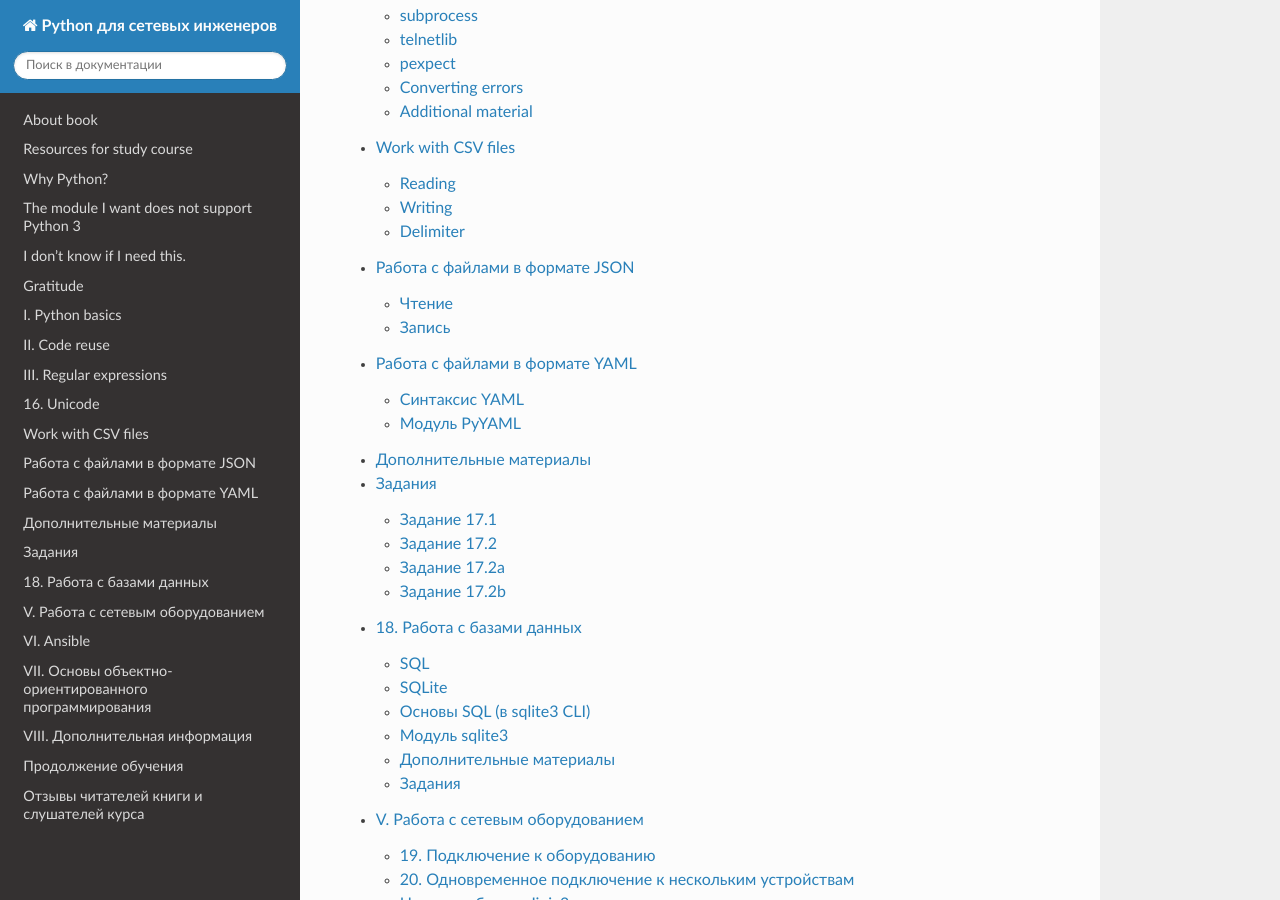
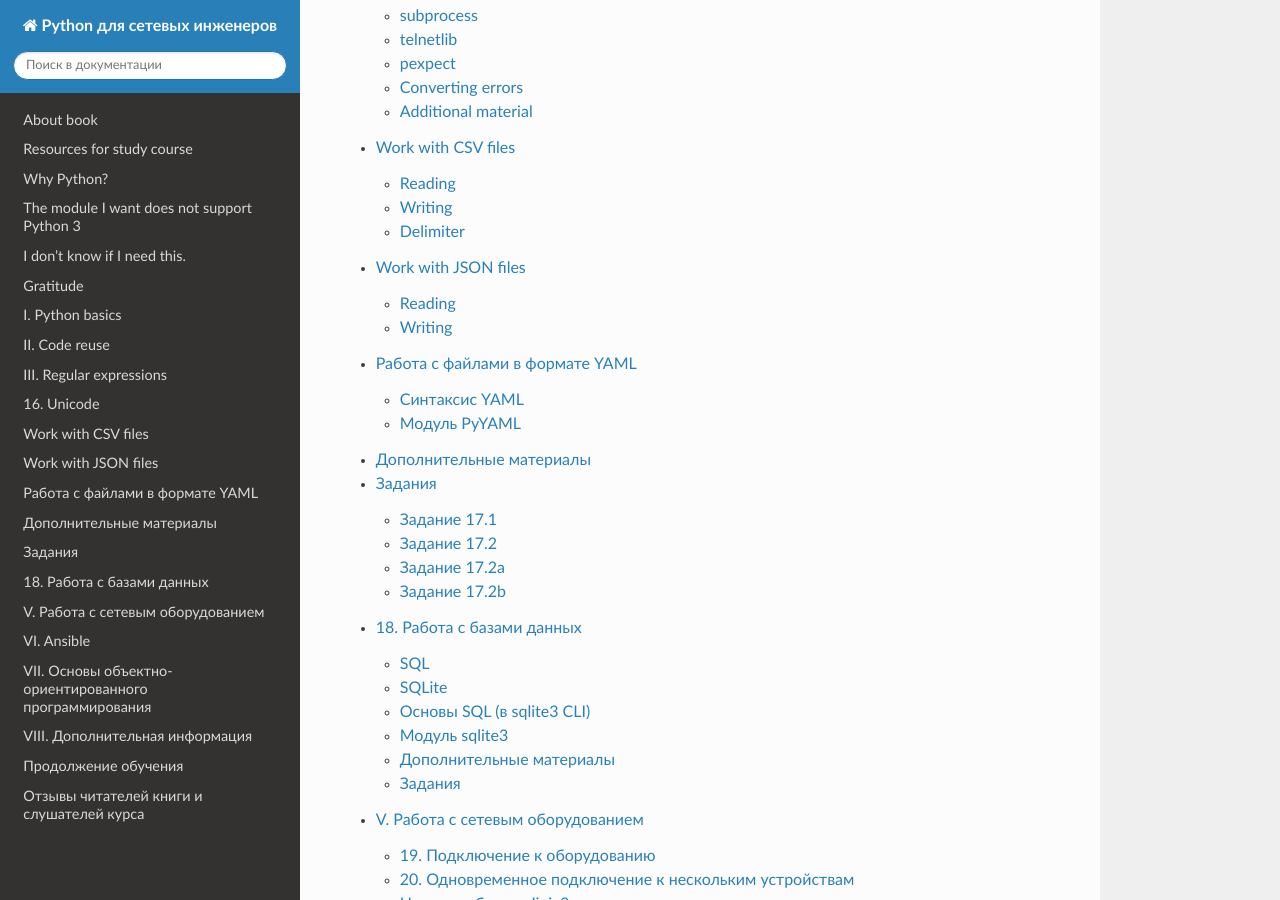
Before and after one commit to Aidar5/nattoeng, a Sphinx documentation site: the page built from docs/source/index.rst, in a window 1280 px wide and 900 px high, scrolled down 1780 px. Built offline with Sphinx 7.4.7 and the Read the Docs theme 2.0.0, drawn with Linux system fonts in a browser that asks for light colours; pages that are not in the unit, such as notebooks, are missing from menus; part of the change alters nothing that is shown.

Commit message:
Update 2_json.rst

```diff
--- a/docs/source/book/17_serialization/2_json.rst
+++ b/docs/source/book/17_serialization/2_json.rst
@@ -1,41 +1,39 @@
-Работа с файлами в формате JSON
+Work with JSON files
 -------------------------------
 
-**JSON (JavaScript Object Notation)** - это текстовый формат для
-хранения и обмена данными.
+**JSON (JavaScript Object Notation)** - a text format for data storage and exchange.
 
-`JSON <https://ru.wikipedia.org/wiki/JSON>`__ по синтаксису очень похож
-на Python и достаточно удобен для восприятия.
+`JSON <https://ru.wikipedia.org/wiki/JSON>`__ syntax is very similar to Python and is quite user-friendly.
 
-Как и в случае с CSV, в Python есть модуль, который позволяет легко
-записывать и читать данные в формате JSON.
+As with CSV, Python has a module that allows easy writing and reading of data in JSON format.
 
-Чтение
+
+Reading
 ~~~~~~
 
-Файл sw_templates.json:
+File sw_templates.json:
 
 
 .. literalinclude:: /pyneng-examples-exercises/examples/17_serialization/json/sw_templates.json
   :language: json
   :linenos:
 
-Для чтения в модуле json есть два метода:
+There are two methods for reading in the json module:
 
-* json.load() - метод считывает файл в формате JSON и возвращает объекты Python
-* json.loads() - метод считывает строку в формате JSON и возвращает объекты Python
+* json.load() - method reads JSON file and returns Python objects
+* json.loads() - method reads string in JSON format and returns Python objects
 
 json.load()
 ^^^^^^^^^^^
 
-Чтение файла в формате JSON в объект Python (файл json_read_load.py):
+Read JSON file to Python object (json_read_load.py file):
 
 
 .. literalinclude:: /pyneng-examples-exercises/examples/17_serialization/json/json_read_load.py
   :language: python
   :linenos:
 
-Вывод будет таким:
+The output will be as follows:
 
 .. code:: python
 
@@ -56,72 +54,63 @@ json.load()
 json.loads()
 ^^^^^^^^^^^^
 
-Считывание строки в формате JSON в объект Python (файл
-json_read_loads.py):
+Reading JSON string to Python object (json_read_loads.py file):
 
 .. literalinclude:: /pyneng-examples-exercises/examples/17_serialization/json/json_read_loads.py
   :language: python
   :linenos:
 
-Результат будет аналогичен предыдущему выводу.
+The result will be similar to previous output.
 
-Запись
+Writing
 ~~~~~~
 
-Запись файла в формате JSON также осуществляется достаточно легко.
+Writing a file in JSON format is also fairly easy.
 
-Для записи информации в формате JSON в модуле json также два метода:
+There are also two methods for writing information in JSON format in json module:
 
-* json.dump() - метод записывает объект Python в файл в формате JSON
-* json.dumps() - метод возвращает строку в формате JSON
+* json.dump() - method writes Python object to file in JSON format
+* json.dumps() - method returns string in JSON format
 
 json.dumps()
 ^^^^^^^^^^^^
 
-Преобразование объекта в строку в формате JSON (json_write_dumps.py):
+Convert object to string in JSON format (json_write_dumps.py):
 
 .. literalinclude:: /pyneng-examples-exercises/examples/17_serialization/json/json_write_dumps.py
   :language: python
   :linenos:
 
 
-Метод json.dumps() подходит для ситуаций, когда надо вернуть строку в
-формате JSON. Например, чтобы передать ее API.
+Method json.dumps() is suitable for situations where you want to return a string in JSON format. For example, to pass it to the API.
 
 json.dump()
 ^^^^^^^^^^^
 
-Запись объекта Python в файл в формате JSON (файл json_write_dump.py):
+Write a Python object to a JSON file (json_write_dump.py file):
 
 .. literalinclude:: /pyneng-examples-exercises/examples/17_serialization/json/json_write_dump.py
   :language: python
   :linenos:
 
-Когда нужно записать информацию в формате JSON в файл, лучше
-использовать метод dump.
+When you want to write information in JSON format into a file, it is better to use dump() method.
 
-Дополнительные параметры методов записи
+Additional parameters of write methods
 ^^^^^^^^^^^^^^^^^^^^^^^^^^^^^^^^^^^^^^^
 
-Методам dump и dumps можно передавать дополнительные параметры для
-управления форматом вывода.
+Methods dump() and dumps() can pass additional parameters to manage the output format.
 
-По умолчанию эти методы записывают информацию в компактном
-представлении. Как правило, когда данные используются другими
-программами, визуальное представление данных не важно. Если же данные в
-файле нужно будет считать человеку, такой формат не очень удобно
-воспринимать.
+By default, these methods write information in a compact view. As a rule, when data is used by other programs, visual presentation of data is not important. If data in file needs to be read  by the person, this format is not very convenient to perceive.
 
-К счастью, модуль json позволяет управлять подобными вещами.
+Fortunately, the json module allows you to manage such things.
 
-Передав дополнительные параметры методу dump (или методу dumps), можно
-получить более удобный для чтения вывод (файл json_write_indent.py):
+By passing additional parameters to dump() method (or dumps() method) you can get a more readable output (json_write_indent.py file):
 
 .. literalinclude:: /pyneng-examples-exercises/examples/17_serialization/json/json_write_indent.py
   :language: python
   :linenos:
 
-Теперь содержимое файла sw_templates.json выглядит так:
+Now the content of sw_templates.json file is:
 
 ::
 
@@ -141,13 +130,12 @@ json.dump()
       ]
     }
 
-Изменение типа данных
+Changing data type
 ^^^^^^^^^^^^^^^^^^^^^
 
-Еще один важный аспект преобразования данных в формат JSON: данные не
-всегда будут того же типа, что исходные данные в Python.
+Another important aspect of data conversion to JSON format is that data will not always be the same type as source data in Python.
 
-Например, кортежи при записи в JSON превращаются в списки:
+For example, when you write a tuple to JSON it becomes a list:
 
 .. code:: python
 
@@ -180,10 +168,9 @@ json.dump()
     In [8]: print(templates)
     ['switchport trunk encapsulation dot1q', 'switchport mode trunk', 'switchport trunk native vlan 999', 'switchport trunk allowed vlan']
 
-Так происходит из-за того, что в JSON используются другие типы данных и
-не для всех типов данных Python есть соответствия.
+This is because JSON uses different data types and does not have matches for all Python data types.
 
-Таблица конвертации данных Python в JSON:
+Python data conversion table to JSON:
 
 +---------------+----------+
 | Python        | JSON     |
@@ -203,7 +190,7 @@ json.dump()
 | None          | null     |
 +---------------+----------+
 
-Таблица конвертации JSON в данные Python:
+JSON conversion table to Python data:
 
 +-----------------+----------+
 | JSON            | Python   |
@@ -225,10 +212,10 @@ json.dump()
 | null            | None     |
 +-----------------+----------+
 
-Ограничение по типам данных
+Limitation on data types
 ^^^^^^^^^^^^^^^^^^^^^^^^^^^
 
-В формат JSON нельзя записать словарь, у которого ключи - кортежи:
+It's not possible to write a dictionary in JSON format if it has tuples as a keys.
 
 .. code:: python
 
@@ -240,8 +227,7 @@ json.dump()
     ...
     TypeError: key ('trunk', 'cisco') is not a string
 
-С помощью дополнительного параметра можно игнорировать подобные
-ключи:
+By using additional parameter you can ignore such keys:
 
 .. code:: python
 
@@ -255,9 +241,7 @@ json.dump()
     In [27]: cat sw_templates.json
     {"access": ["switchport mode access", "switchport access vlan", "switchport nonegotiate", "spanning-tree portfast", "spanning-tree bpduguard enable"]}
 
-Кроме того, в JSON ключами словаря могут быть только строки. Но, если в
-словаре Python использовались числа, ошибки не будет. Вместо этого
-выполнится конвертация чисел в строки:
+Beside that, dictionary keys can only be strings in JSON. But if numbers are used in Python dictionary there will be no error. But conversion from numbers to strings will take place:
 
 .. code:: python
 
```
